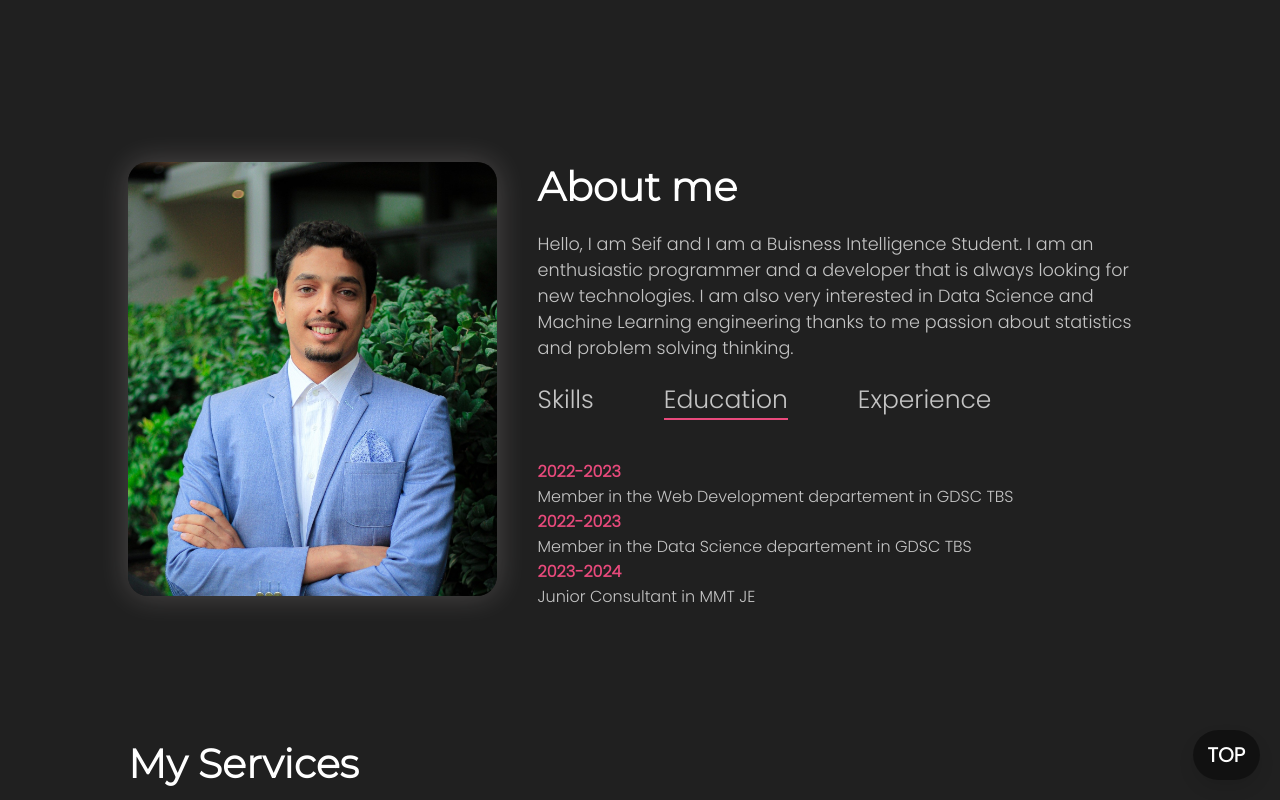
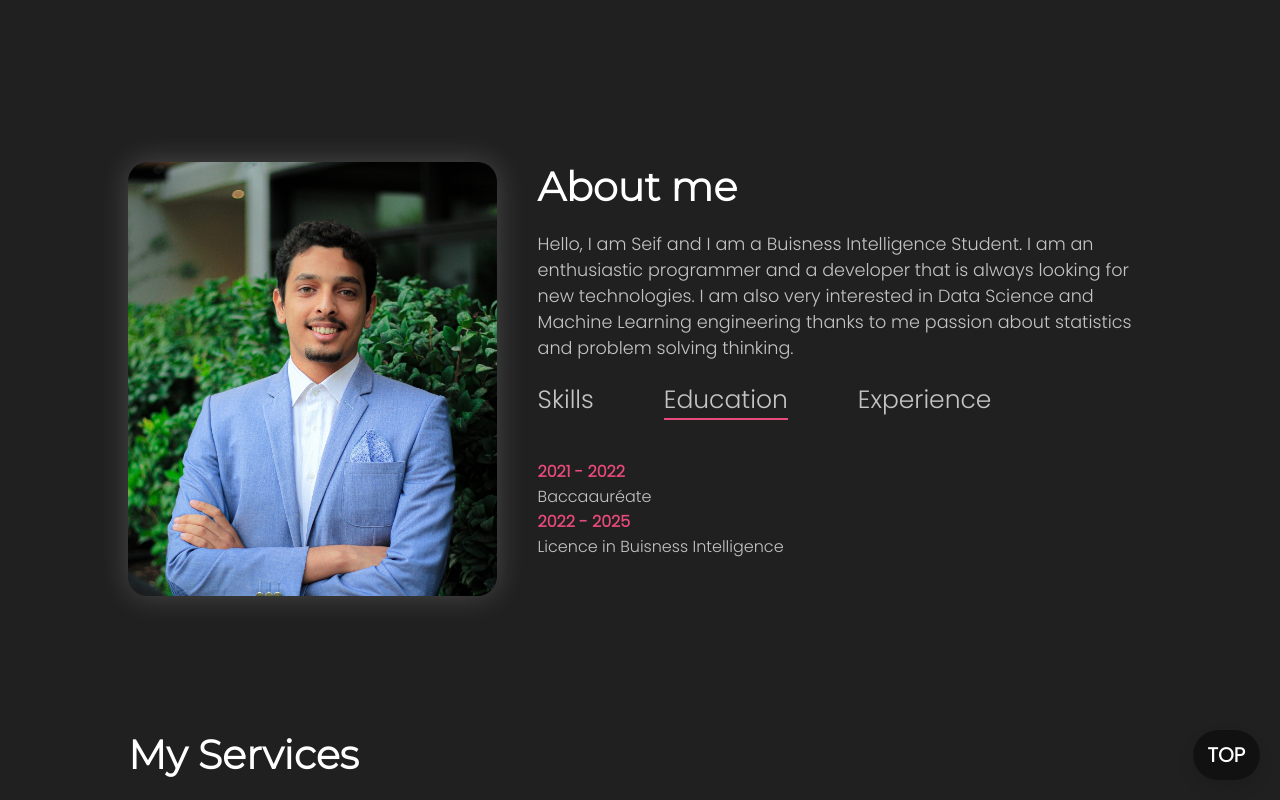
Before and after one commit to inexistant-phenomenon/portfolio, a plain HTML site: page index.html in a window 1280 px wide. Both pictures are taken after a click on the element "Education". Shown: the part 728-1528 px from the top of the page. Drawn offline with nearby package versions, Linux system fonts and the light colour scheme.

Commit message:
the final commit

```diff
--- a/index.html
+++ b/index.html
@@ -59,13 +59,13 @@
                             <li><span>Console App</span><br>Designing Console Applications using C#</li>
                         </ul>
                     </div>
-                    <div class="tab-contents" id="exp">
+                    <div class="tab-contents" id="ed">
                         <ul>
                             <li><span>2021 - 2022</span><br>Baccaauréate</li>
                             <li><span>2022 - 2025</span><br>Licence in Buisness Intelligence</li>
                         </ul>
                     </div>
-                    <div class="tab-contents active-tab" id="ed">
+                    <div class="tab-contents active-tab" id="exp">
                         <ul>
                             <li><span>2022-2023</span><br>Member in the Web Development departement in GDSC TBS</li>
                             <li><span>2022-2023</span><br>Member in the Data Science departement in GDSC TBS</li>
```
